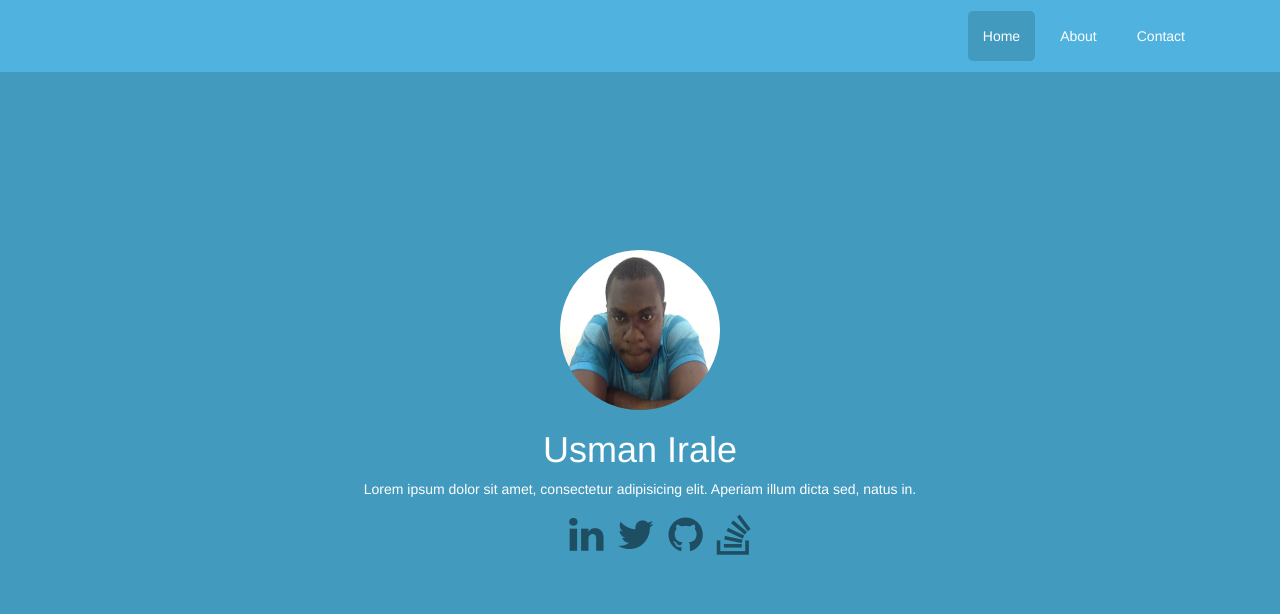
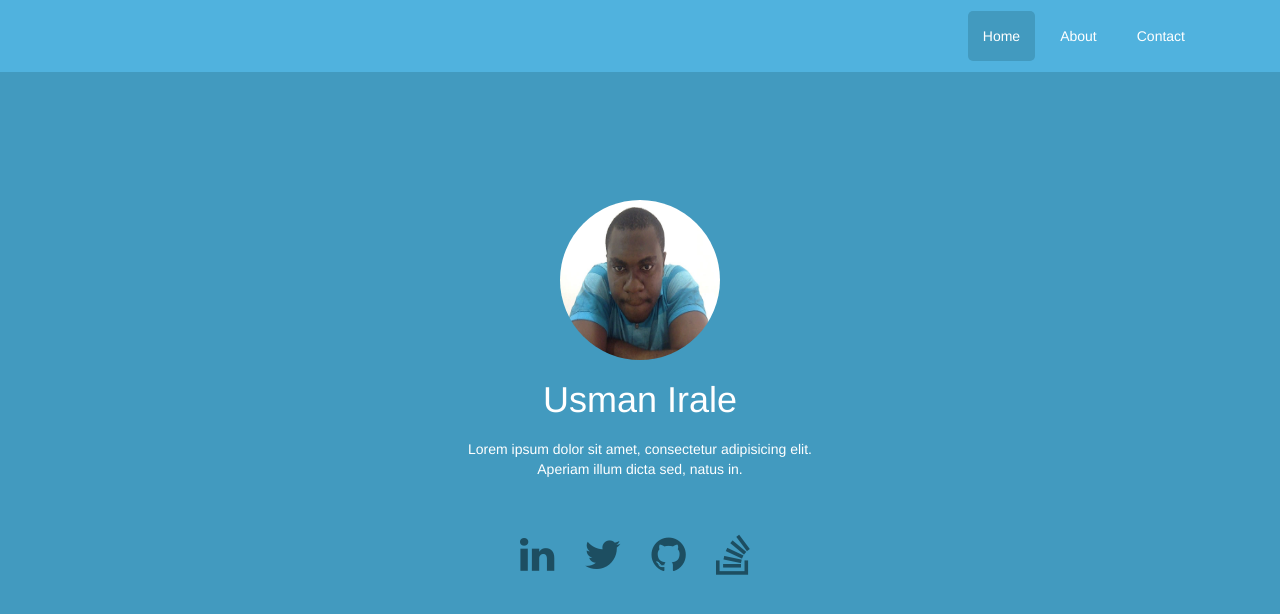
Before and after one commit to superirale/usmantheme, a website: page app/index.html in a window 1280 px wide. Drawn offline with nearby package versions, Linux system fonts and the light colour scheme.

Commit message:
home page done except topography

```diff
--- a/app/scss/modules/_profile.scss
+++ b/app/scss/modules/_profile.scss
@@ -1,32 +1,31 @@
 .profile{
-	margin: 250px auto;
+	margin: 200px auto;
     max-width: 600px;
+    text-align: center;
+    max-width: 350px;
 }
 
 .profile-image{
-	margin: 0 auto;
-    max-width: 350px;
-    width: 160px;
-    height: 160px;
-    text-align: center;
+	margin: 0 auto 20px;
+
 	img{
 		width: 160px;
     	height: 160px;
-		// width: 100%;
 		border-radius: 50%;
 	}
 }
 .profile-name{
+
+	margin-bottom: 20px;
 	color: $white;
 	font-weight: 600;
 	text-align: center;
 }
 
 .profile-description {
-	margin-top: 10px;
+
 	margin-bottom: 10px;
 	p{
-		text-align: center;
 		color: $white;
 	}
 }
@@ -34,16 +33,15 @@
 .profile-social-accounts{
 	ul{
 		list-style: none;
-		text-align: center;
-	    // margin: 0;
+	    margin-top: 40px;
 	    // padding: 0;
 	    // width: 400px;
 		li {
 			display: inline-block;
-			// float: left;
+			float: left;
 			a{
 				display: block;
-				padding: 5px;
+				padding: 15px;
 				&:hover{
 					color: $white;
 				}
```
Also changed, not shown: app/css/style.css.
